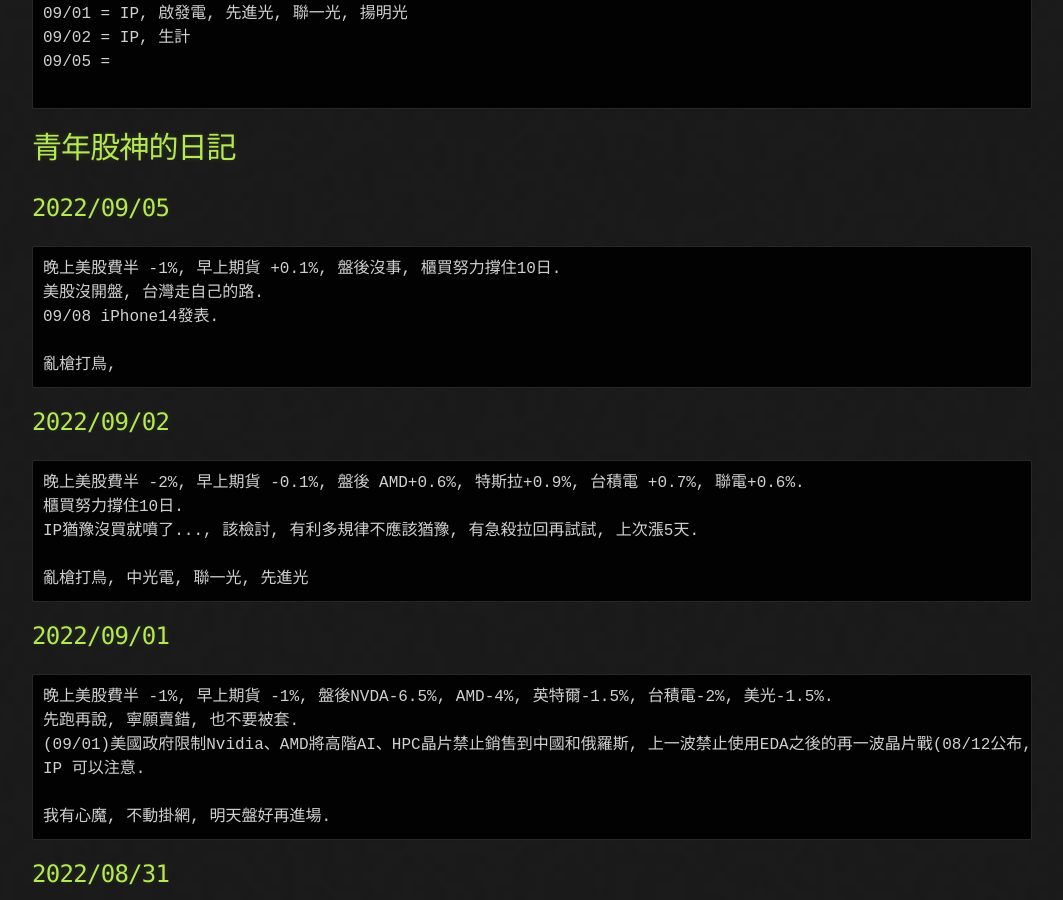
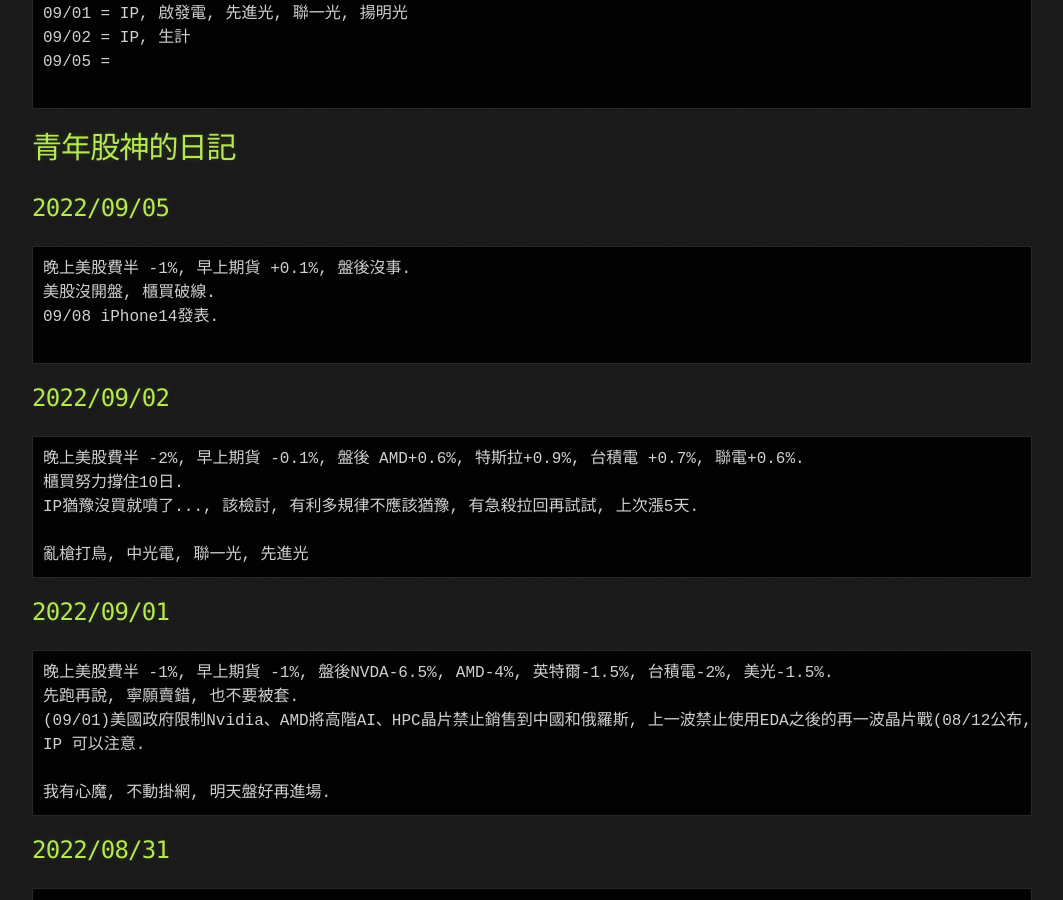
Before and after one commit to lepg5487/Stock_God, a Jekyll site: the page built from index.md, in a window 1280 px wide and 900 px high, scrolled down 994 px. Shown: the whole window, without its empty margins (108-1171 px from the left). Built offline with Jekyll 4.4.1, drawn with Linux system fonts in a browser that asks for light colours; our own code applies the rules of GitHub Pages for plain Markdown files.

Commit message:
Update index.md

````diff
--- a/index.md
+++ b/index.md
@@ -43,11 +43,10 @@
 
 ## 2022/09/05
 ```
-晚上美股費半 -1%, 早上期貨 +0.1%, 盤後沒事, 櫃買努力撐住10日.
-美股沒開盤, 台灣走自己的路.
+晚上美股費半 -1%, 早上期貨 +0.1%, 盤後沒事.
+美股沒開盤, 櫃買破線.
 09/08 iPhone14發表.
 
-亂槍打鳥,
 ```
 
 ## 2022/09/02
````
